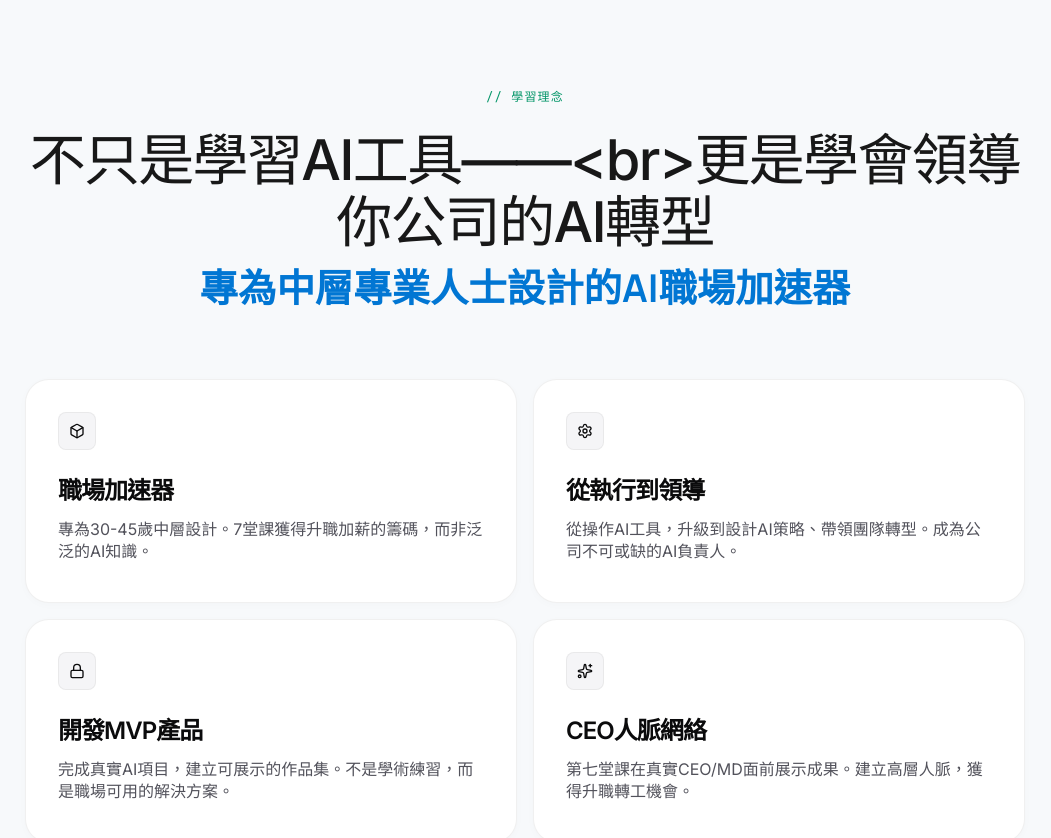
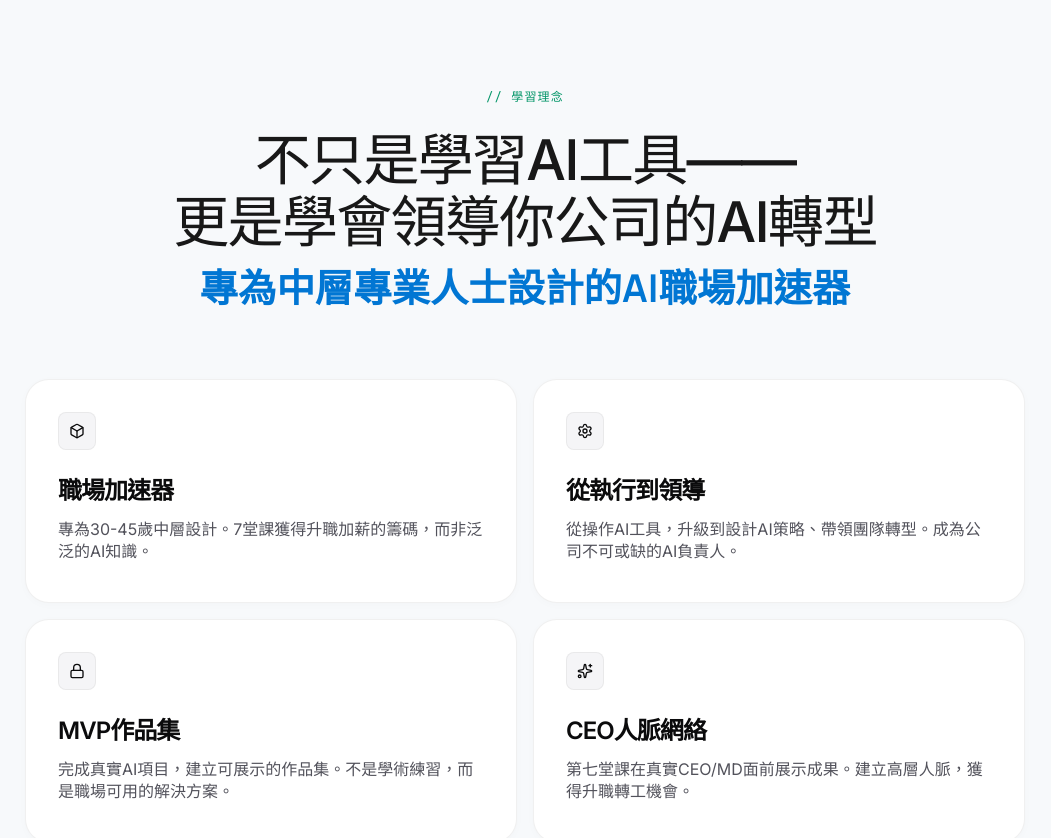
Before and after one commit to aibuddygame/enreal, a React (Vite) app: page /course in a window 1280 px wide. Shown: the part 840-1678 px from the top of the page, without its empty margins (115-1166 px from the left). Built offline with nearby package versions, Linux system fonts and the light colour scheme.

Commit message:
content: change title to MVP作品集, fix line break rendering

```diff
--- a/src/pages/Course.jsx
+++ b/src/pages/Course.jsx
@@ -230,7 +230,7 @@ const CONTENT = {
         ],
         phrases: ['7堂課成為公司AI負責人', '不只是學AI——而是領導AI轉型', 'MVP作品集 + CEO人脈網絡'],
         hero: { eyebrow: '中層專業人士的AI職業加速器', title: 'AI正在改變世界和你的工作？', subtitle: '7堂課成為公司AI負責人 · 不只是運用工具，而是技能轉型 · MVP作品集 + C-Level人脈', desc: '不只是學習AI工具——更是學會領導你公司的AI轉型<br>建立MVP作品集，並在真實CEO面前展示成果', ctaPrimary: '立即報名', ctaSecondary: '了解課程' },
-        shift: { eyebrow: '// 學習理念', title: '不只是學習AI工具——<br>更是學會領導你公司的AI轉型', subtitle: '專為中層專業人士設計的AI職場加速器', subtitleStyle: { fontSize: 'clamp(1.5rem, 3vw, 2.5rem)', fontWeight: 700 }, features: [{ title: '職場加速器', desc: '專為30-45歲中層設計。7堂課獲得升職加薪的籌碼，而非泛泛的AI知識。' }, { title: '從執行到領導', desc: '從操作AI工具，升級到設計AI策略、帶領團隊轉型。成為公司不可或缺的AI負責人。' }, { title: '開發MVP產品', desc: '完成真實AI項目，建立可展示的作品集。不是學術練習，而是職場可用的解決方案。' }, { title: 'CEO人脈網絡', desc: '第七堂課在真實CEO/MD面前展示成果。建立高層人脈，獲得升職轉工機會。' }] },
+        shift: { eyebrow: '// 學習理念', title: '不只是學習AI工具——<br>更是學會領導你公司的AI轉型', subtitle: '專為中層專業人士設計的AI職場加速器', subtitleStyle: { fontSize: 'clamp(1.5rem, 3vw, 2.5rem)', fontWeight: 700 }, features: [{ title: '職場加速器', desc: '專為30-45歲中層設計。7堂課獲得升職加薪的籌碼，而非泛泛的AI知識。' }, { title: '從執行到領導', desc: '從操作AI工具，升級到設計AI策略、帶領團隊轉型。成為公司不可或缺的AI負責人。' }, { title: 'MVP作品集', desc: '完成真實AI項目，建立可展示的作品集。不是學術練習，而是職場可用的解決方案。' }, { title: 'CEO人脈網絡', desc: '第七堂課在真實CEO/MD面前展示成果。建立高層人脈，獲得升職轉工機會。' }] },
         outcomesSection: { eyebrow: '// 學習成果', title: '7堂課，從員工升級為AI領導' },
         curriculumSection: { eyebrow: '// 課程大綱', title: '從學AI到領導AI轉型', subtitle: '建立MVP作品集 · 獲得CEO人脈 · 成為公司AI負責人', learnTitle: '學習內容' },
         allianceSection: { eyebrow: '// 實戰聯盟', title: 'Enreal AI 實戰聯盟', subtitle: 'Where Builders Meet Leaders', description: '完成課程只是開始——加入實戰聯盟，獲得終身進入AI商業生態的資格。<br>我們不只教你工具，更給你網絡，讓你參與建構AI新經濟。', cta: '了解聯盟優勢', pillars: [{ title: '實戰驗證的高層人脈', subtitle: 'CEO與創投連結', desc: '與一般商業課程不同，我們的聯盟建立在實際的人脈網絡之上。定期舉辦精選聚會，連結AI微工具的創投、尋找可落地AI化策略的CEO與行業資深人士、以及同樣擁有的成功創業經驗的成功例子。' }, { title: '「去風險」創新實驗室', subtitle: '持續R&D沙盒', desc: '聯盟作為持續的研究與開發沙盒。成員可向聯盟提案新AI概念，由行業資深人士進行「壓力測試」後再投入資本。獲取聯盟共享的SOP、巿場最近資訊與各種最新工具分享。' }, { title: '職位配對與職場加速器', subtitle: '人才和項目的認識與配對', desc: '我們搭起AI人才與產業需求之間的橋樑。主動將聯盟成員與尋求AI諮詢或定製工具開發的企業配對。你不是是一個 AI 工具運用者，而是整個巿場最搶手的人才。' }, { title: '引領「全民AI」新時代', subtitle: '成為AI變革的領導者', desc: '隨著香港政府推動「全民AI」政策，聯盟成員將成為社會AI化的領航者。我們不只是學習AI，更是帶領企業、社區邁向AI新紀元的先鋒。掌握最新政策動向，成為AI變革的推動者與受益者。' }] },
@@ -372,7 +372,7 @@ function TheShift({ t }) {
             <div style={{ maxWidth: 1000, margin: '0 auto' }}>
                 <div style={{ textAlign: 'center', marginBottom: '4rem' }}>
                     <p style={{ fontFamily: 'JetBrains Mono, monospace', fontSize: '0.75rem', letterSpacing: '0.1em', color: '#059669', marginBottom: '1.5rem', textTransform: 'uppercase' }}>{t.shift.eyebrow}</p>
-                    <h2 style={{ fontSize: 'clamp(2rem, 4.5vw, 3.5rem)', fontWeight: 500, letterSpacing: '-0.03em', lineHeight: 1.1, marginBottom: '0.5rem' }}>{t.shift.title}</h2>
+                    <h2 style={{ fontSize: 'clamp(2rem, 4.5vw, 3.5rem)', fontWeight: 500, letterSpacing: '-0.03em', lineHeight: 1.1, marginBottom: '0.5rem' }} dangerouslySetInnerHTML={{ __html: t.shift.title }} />
                     <p style={{ fontFamily: 'Manrope, sans-serif', fontSize: 'clamp(1.5rem, 3vw, 2.5rem)', fontWeight: 700, color: T.primary, lineHeight: 1.4 }}>{t.shift.subtitle}</p>
                 </div>
                 <div style={{ marginTop: '4rem' }}>
```
